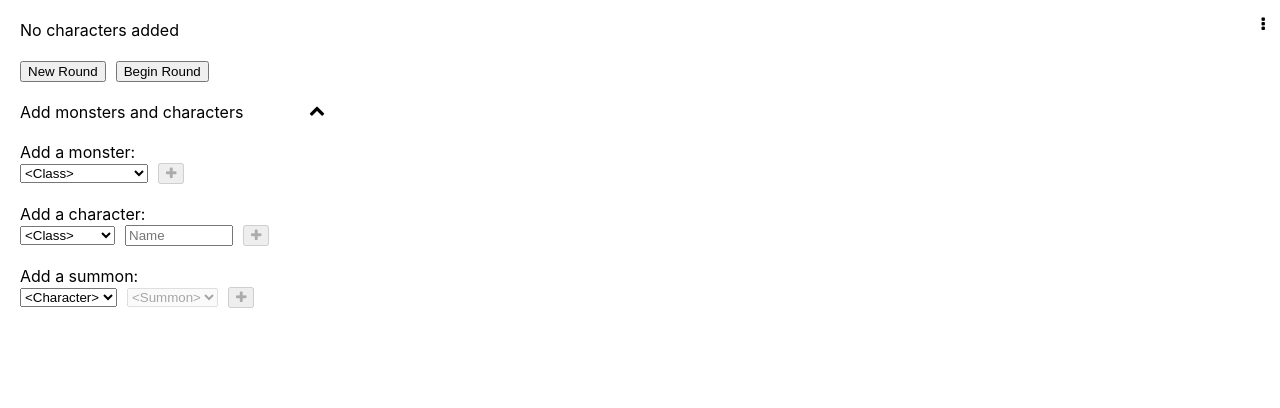
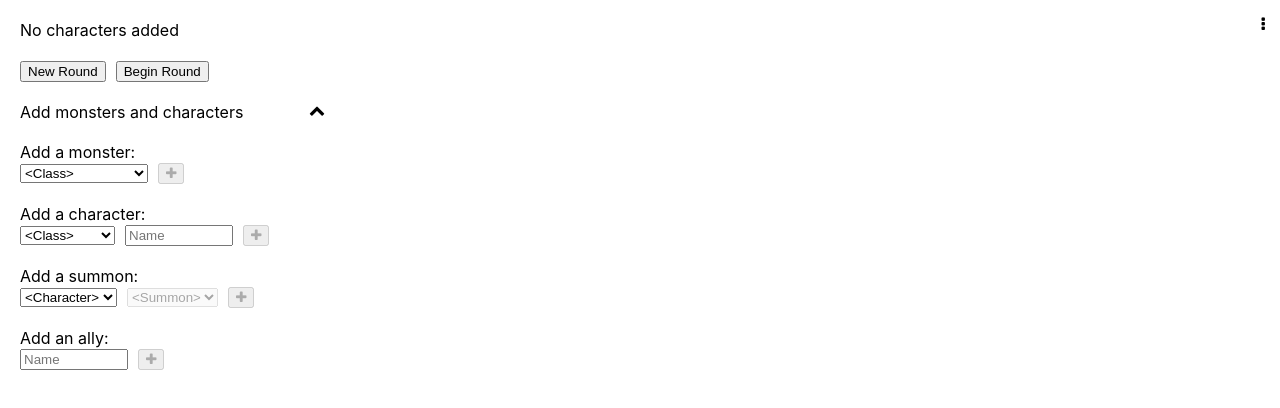
Before and after one commit to zivarah/GloomhavenInitiativeTracker, a React (Create React App) app: page / in a window 1280 px wide. Shown: the top 408 px of the page. Built offline with nearby package versions, Linux system fonts and the light colour scheme.

Commit message:
Add ally support

```diff
--- a/src/components/ClassAdder.tsx
+++ b/src/components/ClassAdder.tsx
@@ -6,8 +6,9 @@ import { TrackerDispatch } from "../model/TrackerState";
 import { getEnumValues } from "../utils/EnumUtils";
 
 export interface IExistingClasses {
-	characters: Set<CharacterClass>;
-	monsters: Set<MonsterClass>;
+	characters: ReadonlySet<CharacterClass>;
+	monsters: ReadonlySet<MonsterClass>;
+	allies: ReadonlySet<string>;
 }
 
 export interface IClassAdderProps {
@@ -34,7 +35,9 @@ export const ClassAdder: FC<IClassAdderProps> = props => {
 					<br />
 					<CharacterAdder existingCharacters={existingClasses.characters} dispatch={dispatch} />
 					<br />
-					<SummonAdder existingCharacterClasses={existingClasses.characters} dispatch={dispatch} />
+					<SummonAdder existingCharacters={existingClasses.characters} dispatch={dispatch} />
+					<br />
+					<AllyAdder existingAllies={existingClasses.allies} dispatch={dispatch} />
 				</div>
 			)}
 		</div>
@@ -143,11 +146,11 @@ const CharacterAdder: FC<ICharacterAdderProps> = props => {
 };
 
 interface ISummonAdderProps {
-	existingCharacterClasses: Set<CharacterClass>;
+	existingCharacters: ReadonlySet<CharacterClass>;
 	dispatch: TrackerDispatch;
 }
 const SummonAdder: FC<ISummonAdderProps> = props => {
-	const { existingCharacterClasses, dispatch } = props;
+	const { existingCharacters: existingCharacterClasses, dispatch } = props;
 	const [selectedClass, setSelectedClass] = useState<CharacterClass>();
 	const [selectedSummon, setSelectedSummon] = useState<string>();
 
@@ -183,7 +186,7 @@ const SummonAdder: FC<ISummonAdderProps> = props => {
 	}
 
 	return (
-		<>
+		<div>
 			Add a summon:
 			<br />
 			<select className="classAdderInput" value={selectedClass ?? "default"} onChange={onClassChange}>
@@ -205,6 +208,42 @@ const SummonAdder: FC<ISummonAdderProps> = props => {
 			<button disabled={!selectedClass || !selectedSummon} onClick={onAccept}>
 				<i className="fa fa-plus" />
 			</button>
-		</>
+		</div>
 	);
 };
+
+interface IAllyAdderProps {
+	existingAllies: ReadonlySet<string>;
+	dispatch: TrackerDispatch;
+}
+
+const AllyAdder: FC<IAllyAdderProps> = props => {
+	const { existingAllies, dispatch } = props;
+
+	const [name, setName] = useState("");
+
+	const onNameChange = useCallback(
+		(event: ChangeEvent<HTMLInputElement>) => {
+			setName(event.target.value);
+		},
+		[setName]
+	);
+
+	const onAccept = useCallback(() => {
+		if (name) {
+			dispatch({ action: "addAlly", name });
+			setName("");
+		}
+	}, [name, setName, dispatch]);
+
+	return (
+		<div>
+			Add an ally:
+			<br />
+			<input className="classAdderInput classAdderNameField" value={name} onChange={onNameChange} placeholder="Name" />
+			<button disabled={!name || existingAllies.has(name)} onClick={onAccept}>
+				<i className="fa fa-plus" />
+			</button>
+		</div>
+	);
+};
--- a/src/components/Tracker.tsx
+++ b/src/components/Tracker.tsx
@@ -1,5 +1,6 @@
 import React, { FC, useCallback, useEffect, useMemo, useReducer, useState } from "react";
 import { useCookies } from "react-cookie";
+import { isAlly } from "../model/Ally";
 import { isCharacter } from "../model/Character";
 import { isMonster } from "../model/Monster";
 import { createInitialState, ICookie, ITrackerState, TrackerAction, updateTrackerState } from "../model/TrackerState";
@@ -36,6 +37,7 @@ export const Tracker: FC<ITrackerProps> = props => {
 		return {
 			characters: new Set(allClasses.filter(isCharacter).map(c => c.characterClass)),
 			monsters: new Set(allClasses.filter(isMonster).map(c => c.monsterClass)),
+			allies: new Set(allClasses.filter(isAlly).map(a => a.name)),
 		};
 	}, [state.trackedClassesById]);
 
--- /dev/null
+++ b/src/model/Ally.ts
@@ -0,0 +1,7 @@
+import { ITrackableClass } from "./TrackableClass";
+
+export interface IAlly extends ITrackableClass<"ally"> {}
+
+export function isAlly(trackableClass: ITrackableClass): trackableClass is IAlly {
+	return trackableClass.type === "ally";
+}
--- a/src/model/TrackerState.ts
+++ b/src/model/TrackerState.ts
@@ -1,3 +1,4 @@
+import { IAlly } from "./Ally";
 import { CharacterClass, getCharacterIcon, ICharacter, isCharacter } from "./Character";
 import { IMonster, MonsterClass, monsterClassInfos } from "./Monster";
 import { ITrackableClass } from "./TrackableClass";
@@ -43,6 +44,7 @@ export type TrackerAction =
 	| { action: "addMonster"; monsterClass: MonsterClass }
 	| { action: "addCharacter"; characterClass: CharacterClass; name: string }
 	| { action: "addSummon"; characterClass: CharacterClass; name: string }
+	| { action: "addAlly"; name: string }
 	| { action: "deleteTrackedClass"; id: number }
 	| { action: "deleteSummon"; characterId: number; summonId: number }
 	| { action: "setInitiative"; id: number; value: number | undefined }
@@ -62,6 +64,9 @@ export function updateTrackerState(prevState: ITrackerState, action: TrackerActi
 			break;
 		case "addSummon":
 			addSummon(newState, action.characterClass, action.name);
+			break;
+		case "addAlly":
+			addAlly(newState, action.name);
 			break;
 		case "deleteTrackedClass":
 			deleteTrackedClass(newState, action.id);
@@ -111,6 +116,18 @@ export function addCharacter(state: ITrackerState, name: string, characterClassI
 
 	state.trackedClassesById = new Map(state.trackedClassesById).set(newCharacter.id, newCharacter);
 	state.orderedIds = [...state.orderedIds, newCharacter.id];
+	updateOnTrackedClassesChanged(state);
+}
+
+export function addAlly(state: ITrackerState, name: string): void {
+	const newAlly: IAlly = {
+		type: "ally",
+		id: state.nextId++,
+		name,
+	};
+
+	state.trackedClassesById = new Map(state.trackedClassesById).set(newAlly.id, newAlly);
+	state.orderedIds = [...state.orderedIds, newAlly.id];
 	updateOnTrackedClassesChanged(state);
 }
 
@@ -200,6 +217,7 @@ function resetForNewRound(state: ITrackerState): void {
 	});
 	state.trackedClassesById = newTrackedClassesById;
 	state.phase = RoundPhase.choosingInitiative;
+	state.tieExistsBetweenAny = false;
 }
 
 function beginRound(state: ITrackerState): void {
```
